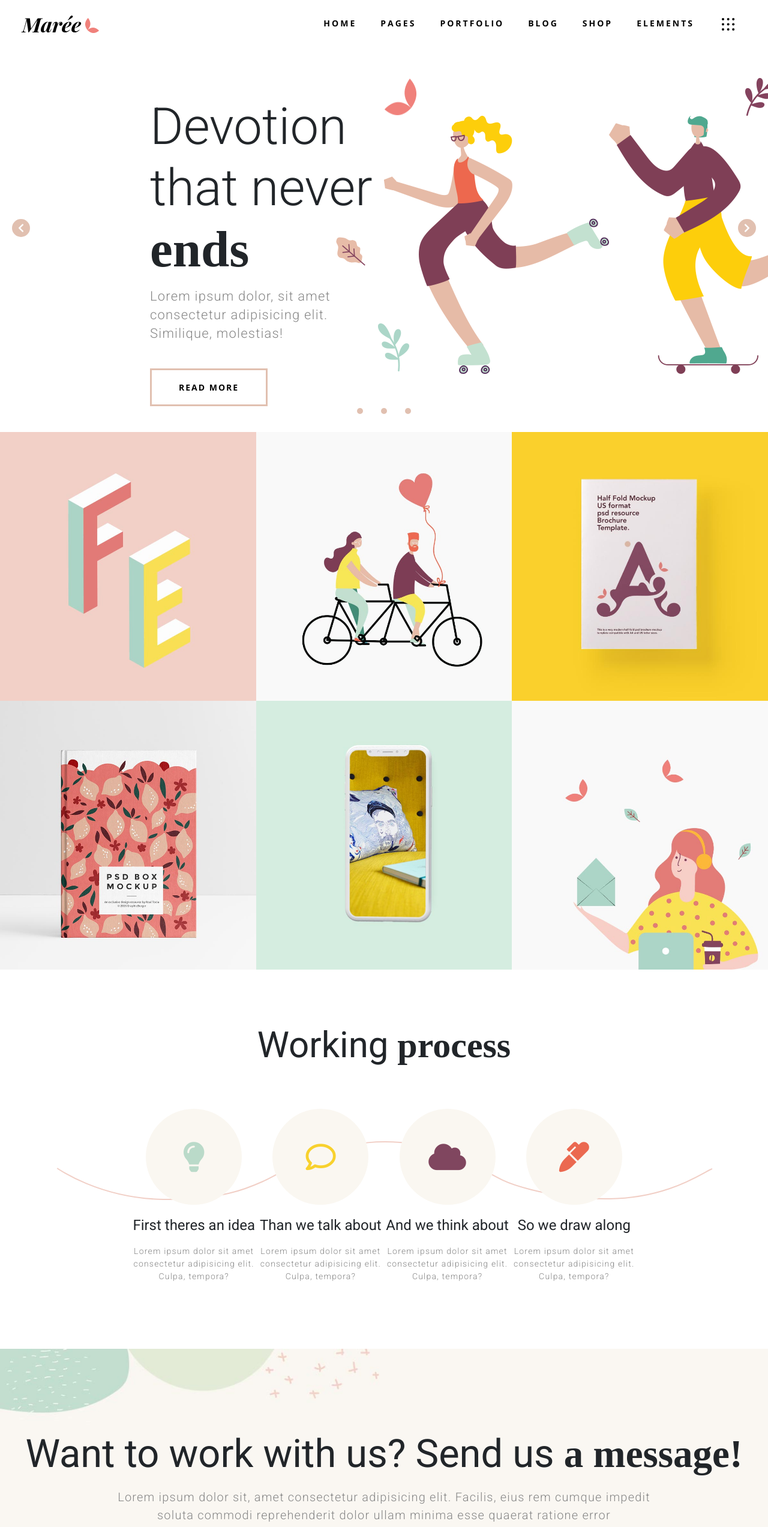
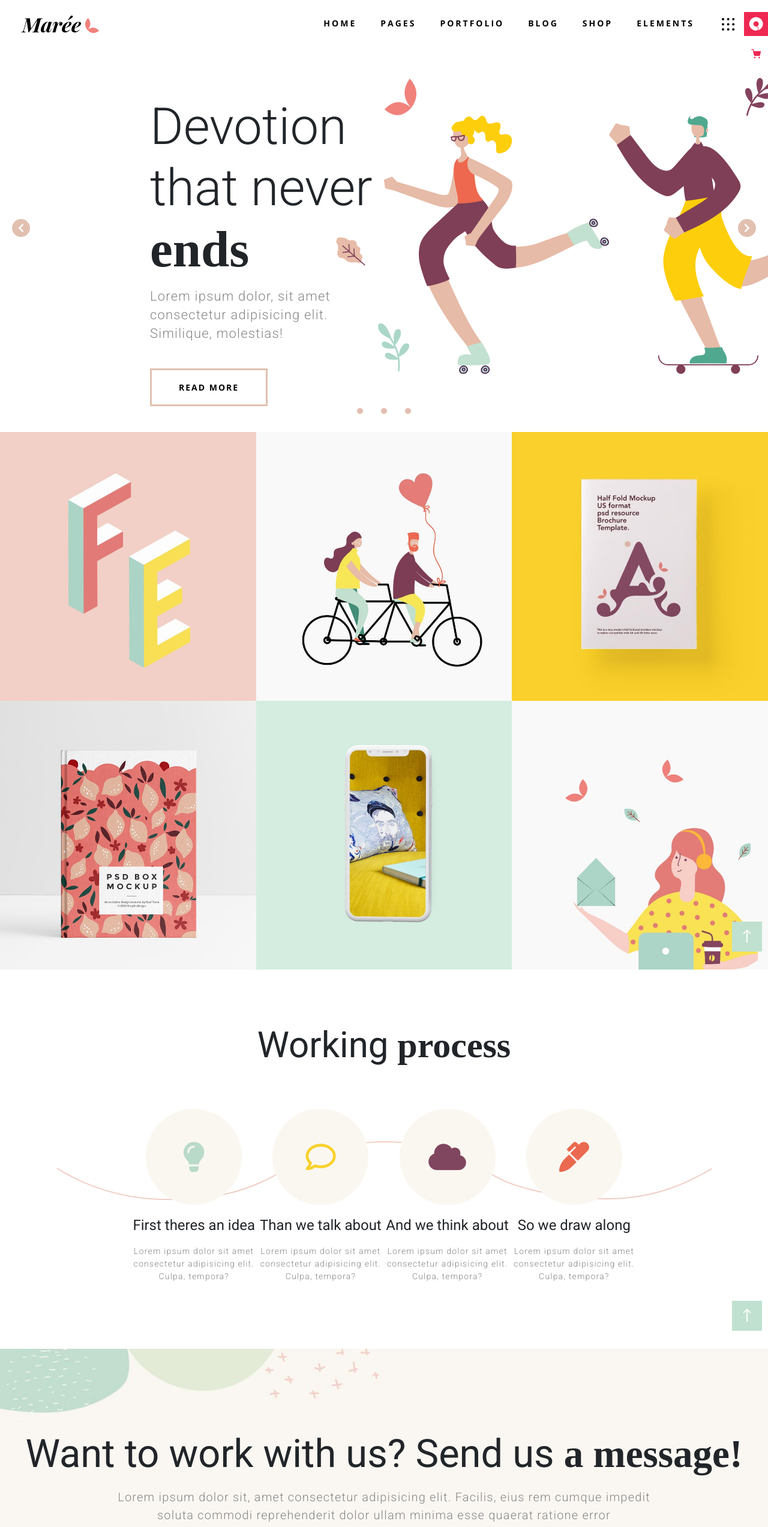
Before and after one commit to AlessandraSchiavone/proj-html-vuejs, a Vue app: page / in a window 1280 px wide. Shown: the top 2545 px of the page at 60% size. Built offline with nearby package versions, Linux system fonts and the light colour scheme; a small style sheet from the web is missing.

Commit message:
Aggiunta dettagli

```diff
--- a/public/index.html
+++ b/public/index.html
@@ -4,7 +4,7 @@
     <meta charset="utf-8">
     <meta http-equiv="X-UA-Compatible" content="IE=edge">
     <meta name="viewport" content="width=device-width,initial-scale=1.0">
-    <link rel="icon" href="<%= BASE_URL %>favicon.ico">
+    <link rel="icon" href="<%= BASE_URL %>short-slider-rev-1-img-6.png">
     <title><%= htmlWebpackPlugin.options.title %></title>
   </head>
   <body>
--- a/src/App.vue
+++ b/src/App.vue
@@ -1,5 +1,14 @@
 <template>
   <div id="app">
+    <div class="bar-dx">
+      <div class="first">
+        <img src="./assets/svg/svg-4.svg" alt="">
+      </div>
+      <div class="second">
+        <img src="./assets/svg/svg-6.svg" alt="">
+      </div>
+
+    </div>
    <Header :items="navbaritems"/>
    <Main />
    <Footer
@@ -96,4 +105,33 @@ export default {
 <style lang="scss">
 @import '~@fortawesome/fontawesome-free/css/all.min.css';
 @import './style/variables';
+#app{
+  position:relative;
+  .bar-dx{
+    position:fixed;
+    right:0px;
+    top:20px;
+    z-index:3;
+    .first,
+    .second{
+      display:flex;
+      justify-content:center;
+      align-items: center;
+      width:40px;
+      height:40px;
+      margin-bottom:10px;
+      img{
+        width:80%;
+      }
+    }
+    .first{
+      padding:5px;
+      background-color:#EE2852 ;
+    }
+    .second{
+      padding:10px;
+      background-color: white;
+    }
+  }
+}
 </style>
--- a/src/components/Footer.vue
+++ b/src/components/Footer.vue
@@ -33,6 +33,9 @@
                 </ul>
             </div>
       </div>
+      <div class="chevron-up">
+            <img src="../assets/svg/svg-2.svg" alt="">
+      </div>
   </footer>
 </template>
 
@@ -51,6 +54,7 @@ export default {
 
 <style lang="scss" scoped>
 footer{
+    position:relative;
     height:250px;
     background-color:#C0E1CF;
     .box{
@@ -98,5 +102,17 @@ footer{
        }
 
     }
+    .chevron-up{
+            position:absolute;
+            z-index: 2;
+            right:10px;
+            bottom:30px;
+            width:50px;
+            display:flex;
+            justify-content:center ;
+            align-items: center;
+            height:50px;
+            background-color: #c0e1cf;
+        }
 }
 </style>
--- a/src/components/Main.vue
+++ b/src/components/Main.vue
@@ -3,6 +3,7 @@
       <!-- suddivisione del main in 4 section -->
       <!-- sezione portfolio  -->
       <section id="portfolio-grid">
+          <div class="grid-row">
                 <div class="col-lg-4">
                 <img src="../assets/img/h-2-port-img-1.jpg" alt="">
                 </div>
@@ -11,6 +12,11 @@
                 </div>
                 <div class="col-lg-4">
                     <img src="../assets/img/h-2-port-img-3.jpg" alt="">
+                </div>
+          </div>
+          <div class="grid-row">
+              <div class="chevron-up">
+                  <img src="../assets/svg/svg-2.svg" alt="">
               </div>
                 <div class="col-lg-4 book" >
                 <img src="../assets/img/h-2-port-img-4.jpg" alt="">
@@ -26,6 +32,8 @@
                 <div class="col-lg-4">
                     <img src="../assets/img/h-2-port-img-6.jpg" alt="">
                 </div>
+          </div>
+
       </section>
       <!-- sezione process -->
       <section id="process">
@@ -59,8 +67,11 @@
                 <h4>So we draw along</h4>
                 <p>Lorem ipsum dolor sit amet consectetur adipisicing elit. Culpa, tempora?</p>
               </div>
+
           </div>
-
+        <div class="chevron-up">
+            <img src="../assets/svg/svg-2.svg" alt="">
+        </div>
       </section>
       <!-- sezione contatti -->
       <section id="contactus">
@@ -70,6 +81,10 @@
       </section>
       <!-- sezione blog -->
       <section id="blog">
+        <div class="chevron-up">
+            <img src="../assets/svg/svg-2.svg" alt="">
+        </div>
+        <div class="box-blog">
           <div class="col-lg-4">
              <div class="article">
             <!-- decorazione linguetta per la data -->
@@ -118,6 +133,8 @@
                 <h5>By Emily Fields</h5>
             </div>
         </div>
+        </div>
+
       </section>
   </main>
 </template>
@@ -130,10 +147,24 @@ export default {
 
 <style lang="scss" scoped>
 #portfolio-grid{
+    padding:40px 0;
+    .grid-row{
+        position:relative;
         display: flex;
         flex-wrap: wrap;
-    padding:40px 0;
-    div{
+        .chevron-up{
+            position:absolute;
+            z-index: 2;
+            right:10px;
+            bottom:30px;
+            width:50px;
+            display:flex;
+            justify-content:center ;
+            align-items: center;
+            height:50px;
+            background-color: #c0e1cf;
+        }
+        .col-lg-4{
             position:relative;
             img{
                 width:100%;
@@ -156,6 +187,7 @@ export default {
             &.book:hover .text{
                 display:block;
             }
+        }
 
     }
 }
@@ -165,6 +197,7 @@ export default {
     background-image: url('../assets/svg/svg-3.svg') ;
     background-position: 50% 50%;
     background-repeat: no-repeat;
+    position:relative;
     h3{
         font-size:60px;
         .coursive{
@@ -208,6 +241,18 @@ export default {
             }
         }
 
+    }
+    .chevron-up{
+            position:absolute;
+            z-index: 2;
+            right:10px;
+            bottom:30px;
+            width:50px;
+            display:flex;
+            justify-content:center ;
+            align-items: center;
+            height:50px;
+            background-color: #c0e1cf;
         }
 }
 #contactus{
@@ -255,6 +300,22 @@ export default {
 
 }
 #blog{
+    position:relative;
+
+
+    .chevron-up{
+            position:absolute;
+            z-index: 2;
+            right:10px;
+            top:-60px;
+            width:50px;
+            display:flex;
+            justify-content:center ;
+            align-items: center;
+            height:50px;
+            background-color: #c0e1cf;
+        }
+        .box-blog{
             display:flex;
             width:70%;
             margin:120px auto;
@@ -317,6 +378,8 @@ export default {
 
                 }
             }
+        }
+
 
 
 }
```
Also changed, not shown: public/short-slider-rev-1-img-6.png (added). Lines whose indentation alone changed are shown as unchanged.
